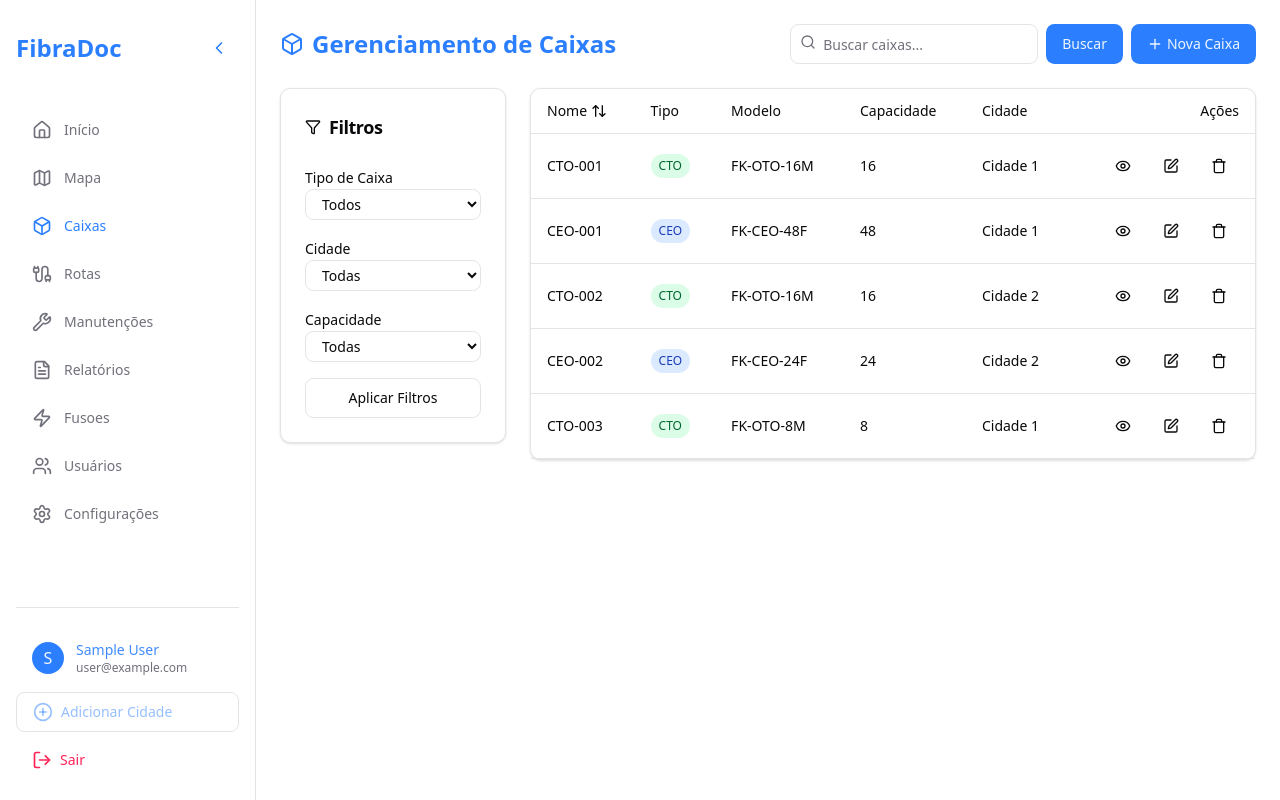
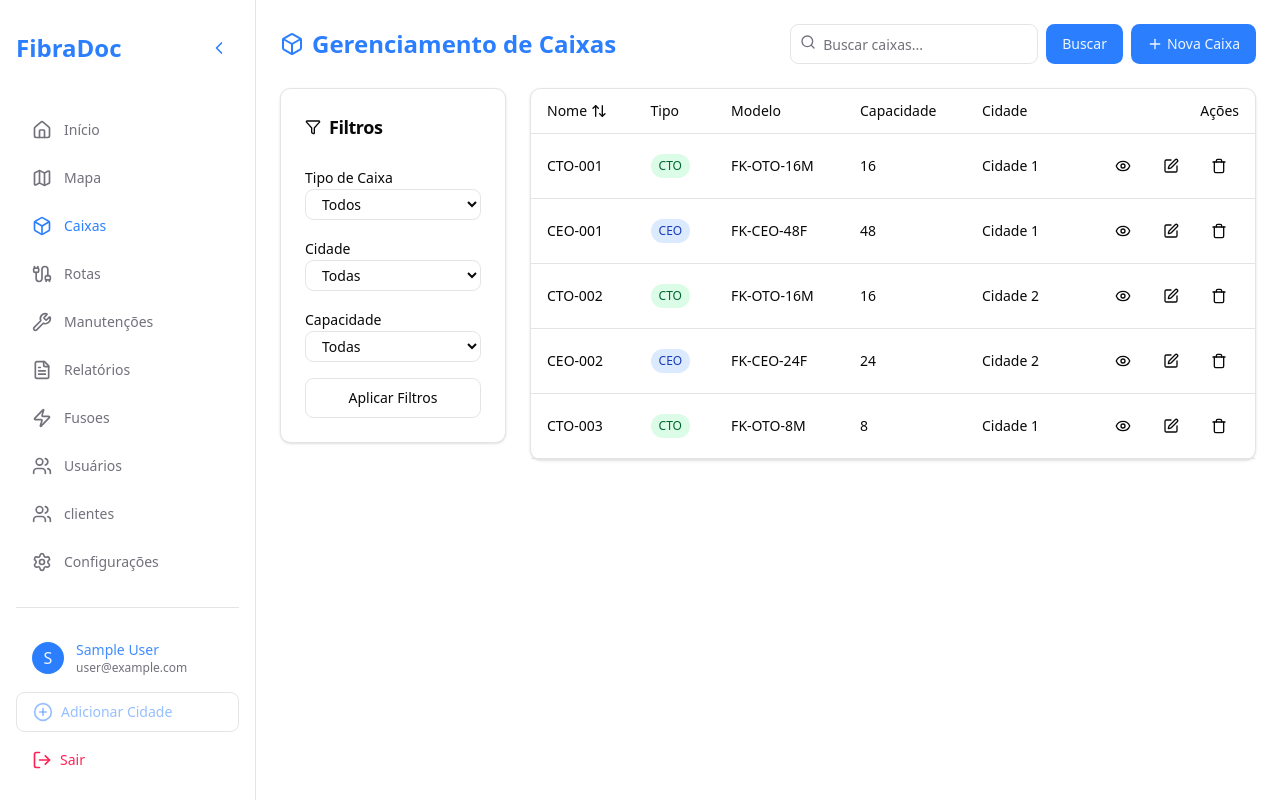
Before and after one commit to ismaelstrey/next_fibra_ai, a Next.js app: page /dashboard/caixas in a window 1280 px wide. Built offline with nearby package versions, Linux system fonts and the light colour scheme; no server answers; sample sign-in values are in the browser's storage.

Commit message:
feat(clientes): add clientes page and menu item
Add 'use client' directive to clientes page and include it in the navigation menu

```diff
--- a/src/app/dashboard/clientes/page.tsx
+++ b/src/app/dashboard/clientes/page.tsx
@@ -1,3 +1,4 @@
+'use client'
 import React, { useEffect, useState } from "react";
 import { useApiService } from "@/hooks/useApiService";
 
--- a/src/constants/menuItems.tsx
+++ b/src/constants/menuItems.tsx
@@ -22,6 +22,7 @@ export const menuItems = [
   { href: '/dashboard/relatorios', label: 'Relatórios', icon: <FileTextIcon className="h-5 w-5" /> },
   { href: '/dashboard/fusoes', label: 'Fusoes', icon: <ZapIcon className="h-5 w-5" /> },
   { href: '/dashboard/usuarios', label: 'Usuários', icon: <UsersIcon className="h-5 w-5" /> },
+  { href: '/dashboard/clientes', label: 'clientes', icon: <UsersIcon className="h-5 w-5" /> },
   { href: '/dashboard/configuracoes', label: 'Configurações', icon: <SettingsIcon className="h-5 w-5" /> },
 
 ];
```
